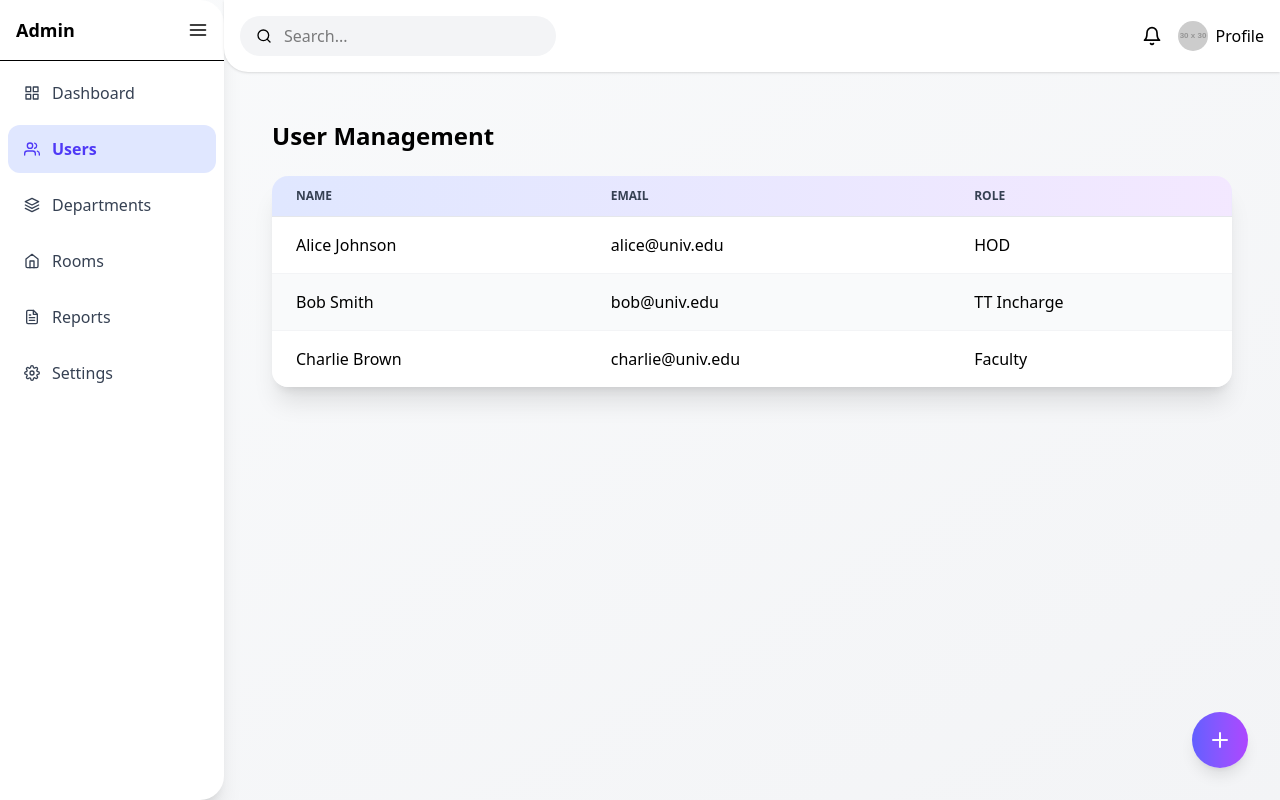
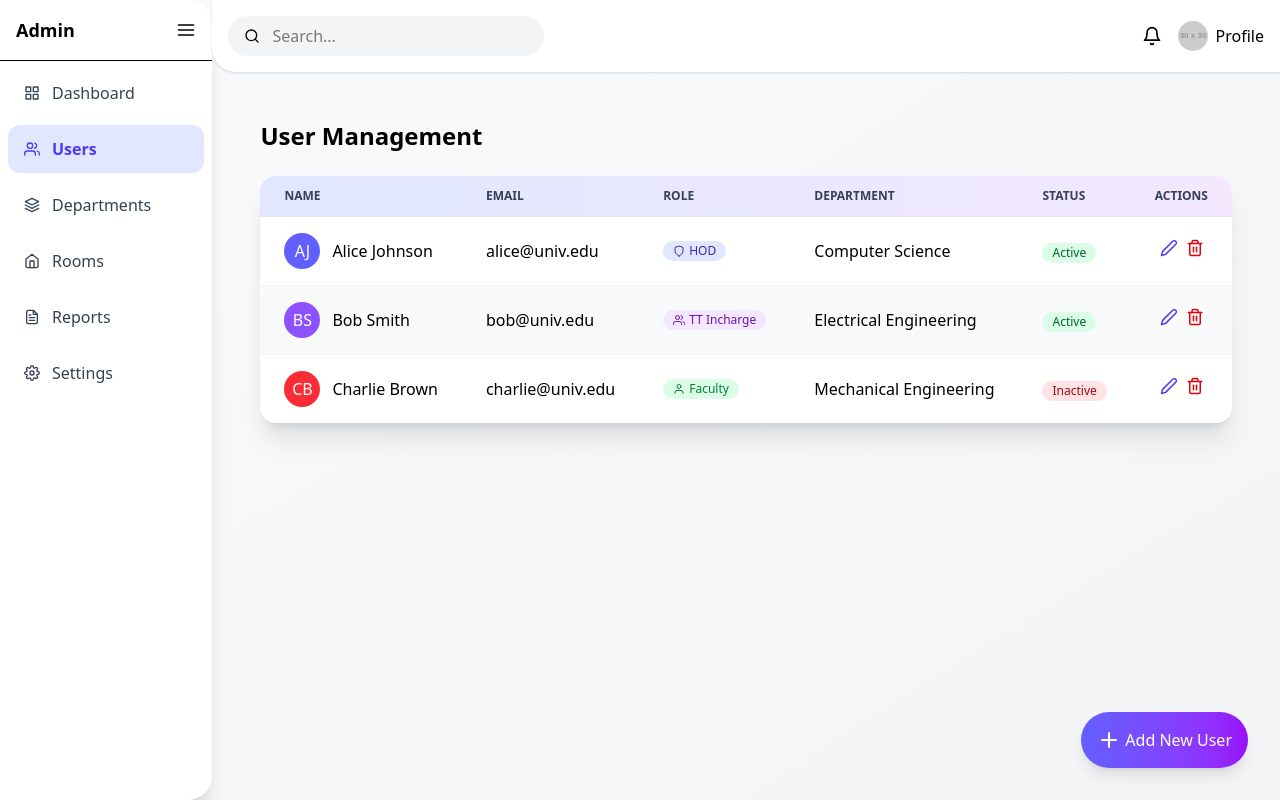
Before and after one commit to nihalsaran/engg-timetable, a React (Vite) app: page /users in a window 1280 px wide. Built offline with nearby package versions, Linux system fonts and the light colour scheme.

Commit message:
feat: enhance UserManagement component with user details, role badges, and improved modal functionality

```diff
--- a/src/components/SuperAdmin/UserManagement.jsx
+++ b/src/components/SuperAdmin/UserManagement.jsx
@@ -1,27 +1,123 @@
 import { useState } from 'react';
-import { FiPlus, FiUser, FiUsers } from 'react-icons/fi';
+import { FiPlus, FiEdit2, FiTrash2, FiEye, FiEyeOff, FiUser, FiUsers, FiShield } from 'react-icons/fi';
 
 const dummyUsers = [
-  { id: 1, name: 'Alice Johnson', email: 'alice@univ.edu', role: 'HOD' },
-  { id: 2, name: 'Bob Smith', email: 'bob@univ.edu', role: 'TT Incharge' },
-  { id: 3, name: 'Charlie Brown', email: 'charlie@univ.edu', role: 'Faculty' },
+  { id: 1, name: 'Alice Johnson', email: 'alice@univ.edu', role: 'HOD', department: 'Computer Science', active: true },
+  { id: 2, name: 'Bob Smith', email: 'bob@univ.edu', role: 'TT Incharge', department: 'Electrical Engineering', active: true },
+  { id: 3, name: 'Charlie Brown', email: 'charlie@univ.edu', role: 'Faculty', department: 'Mechanical Engineering', active: false },
+];
+
+const departments = [
+  'Computer Science',
+  'Electrical Engineering',
+  'Mechanical Engineering',
+  'Civil Engineering',
+  'Chemical Engineering'
 ];
 
 export default function UserManagement() {
   const [showModal, setShowModal] = useState(false);
-  const [formData, setFormData] = useState({ name: '', email: '', role: 'Faculty' });
+  const [formData, setFormData] = useState({
+    name: '',
+    email: '',
+    password: '',
+    role: 'Faculty',
+    department: '',
+    active: true
+  });
+  const [showPassword, setShowPassword] = useState(false);
+  const [editingId, setEditingId] = useState(null);
 
-  const openModal = () => setShowModal(true);
-  const closeModal = () => setShowModal(false);
+  const openModal = (user = null) => {
+    if (user) {
+      setFormData({
+        name: user.name,
+        email: user.email,
+        password: '',
+        role: user.role,
+        department: user.department,
+        active: user.active
+      });
+      setEditingId(user.id);
+    } else {
+      setFormData({
+        name: '',
+        email: '',
+        password: '',
+        role: 'Faculty',
+        department: '',
+        active: true
+      });
+      setEditingId(null);
+    }
+    setShowModal(true);
+  };
+
+  const closeModal = () => {
+    setShowModal(false);
+    setShowPassword(false);
+  };
 
   const handleChange = (e) => {
-    setFormData({ ...formData, [e.target.name]: e.target.value });
+    const value = e.target.type === 'checkbox' ? e.target.checked : e.target.value;
+    setFormData({ ...formData, [e.target.name]: value });
   };
 
   const handleSubmit = (e) => {
     e.preventDefault();
-    console.log('Saved user:', formData);
+    console.log('Saved user:', formData, 'Editing ID:', editingId);
     closeModal();
+  };
+
+  const togglePasswordVisibility = () => {
+    setShowPassword(!showPassword);
+  };
+
+  const handleDelete = (id) => {
+    console.log('Delete user with id:', id);
+    // Implement delete logic here
+  };
+
+  const getRoleBadgeColor = (role) => {
+    switch (role) {
+      case 'HOD': return 'bg-indigo-100 text-indigo-800';
+      case 'TT Incharge': return 'bg-purple-100 text-purple-800';
+      case 'Faculty': return 'bg-green-100 text-green-700';
+      default: return 'bg-gray-100 text-gray-800';
+    }
+  };
+
+  const getRoleIcon = (role) => {
+    switch (role) {
+      case 'HOD': return <FiShield className="mr-1" />;
+      case 'TT Incharge': return <FiUsers className="mr-1" />;
+      case 'Faculty': return <FiUser className="mr-1" />;
+      default: return null;
+    }
+  };
+
+  // Generate avatar initials from name
+  const getInitials = (name) => {
+    return name
+      .split(' ')
+      .map(word => word[0])
+      .join('')
+      .toUpperCase()
+      .substring(0, 2);
+  };
+
+  // Generate background color for avatar based on name
+  const getAvatarBg = (name) => {
+    const colors = [
+      'bg-indigo-500', 'bg-purple-500', 'bg-pink-500',
+      'bg-red-500', 'bg-orange-500', 'bg-amber-500',
+      'bg-yellow-500', 'bg-lime-500', 'bg-green-500',
+      'bg-emerald-500', 'bg-teal-500', 'bg-cyan-500',
+      'bg-sky-500', 'bg-blue-500', 'bg-violet-500'
+    ];
+
+    const hash = name.split('').reduce((acc, char) => acc + char.charCodeAt(0), 0);
+    return colors[hash % colors.length];
   };
 
   return (
@@ -36,14 +132,49 @@ export default function UserManagement() {
               <th className="px-6 py-3 text-left text-xs font-semibold text-gray-700 uppercase">Name</th>
               <th className="px-6 py-3 text-left text-xs font-semibold text-gray-700 uppercase">Email</th>
               <th className="px-6 py-3 text-left text-xs font-semibold text-gray-700 uppercase">Role</th>
+              <th className="px-6 py-3 text-left text-xs font-semibold text-gray-700 uppercase">Department</th>
+              <th className="px-6 py-3 text-left text-xs font-semibold text-gray-700 uppercase">Status</th>
+              <th className="px-6 py-3 text-right text-xs font-semibold text-gray-700 uppercase">Actions</th>
             </tr>
           </thead>
           <tbody className="divide-y divide-gray-100">
             {dummyUsers.map((user, idx) => (
               <tr key={user.id} className={idx % 2 === 0 ? 'bg-white' : 'bg-gray-50'}>
-                <td className="px-6 py-4 whitespace-nowrap">{user.name}</td>
+                <td className="px-6 py-4 whitespace-nowrap">
+                  <div className="flex items-center">
+                    <div className={`w-9 h-9 rounded-full flex items-center justify-center text-white font-medium ${getAvatarBg(user.name)}`}>
+                      {getInitials(user.name)}
+                    </div>
+                    <span className="ml-3">{user.name}</span>
+                  </div>
+                </td>
                 <td className="px-6 py-4 whitespace-nowrap">{user.email}</td>
-                <td className="px-6 py-4 whitespace-nowrap">{user.role}</td>
+                <td className="px-6 py-4 whitespace-nowrap">
+                  <span className={`inline-flex items-center px-2.5 py-0.5 rounded-full text-xs font-medium ${getRoleBadgeColor(user.role)}`}>
+                    {getRoleIcon(user.role)}
+                    {user.role}
+                  </span>
+                </td>
+                <td className="px-6 py-4 whitespace-nowrap">{user.department}</td>
+                <td className="px-6 py-4 whitespace-nowrap">
+                  <span className={`inline-flex items-center px-2.5 py-0.5 rounded-full text-xs font-medium ${user.active ? 'bg-green-100 text-green-800' : 'bg-red-100 text-red-800'}`}>
+                    {user.active ? 'Active' : 'Inactive'}
+                  </span>
+                </td>
+                <td className="px-6 py-4 whitespace-nowrap text-right">
+                  <button
+                    onClick={() => openModal(user)}
+                    className="text-indigo-600 hover:text-indigo-900 mx-1"
+                  >
+                    <FiEdit2 size={18} />
+                  </button>
+                  <button
+                    onClick={() => handleDelete(user.id)}
+                    className="text-red-600 hover:text-red-900 mx-1"
+                  >
+                    <FiTrash2 size={18} />
+                  </button>
+                </td>
               </tr>
             ))}
           </tbody>
@@ -52,71 +183,165 @@ export default function UserManagement() {
 
       {/* Floating Add Button */}
       <button
-        onClick={openModal}
-        className="fixed bottom-8 right-8 p-4 rounded-full bg-gradient-to-r from-indigo-500 to-purple-500 text-white shadow-lg hover:scale-105 transition"
+        onClick={() => openModal()}
+        className="fixed bottom-8 right-8 p-4 rounded-full bg-gradient-to-r from-indigo-500 to-purple-600 text-white shadow-lg hover:scale-105 transition flex items-center"
       >
-        <FiPlus size={24} />
+        <FiPlus size={24} className="mr-1" />
+        <span>Add New User</span>
       </button>
 
       {/* Modal */}
       {showModal && (
         <div className="fixed inset-0 flex items-center justify-center bg-black bg-opacity-40 backdrop-blur-sm z-50">
           <div className="bg-white rounded-3xl shadow-2xl p-8 w-11/12 max-w-md animate-fade-in-up">
-            <h2 className="text-xl font-semibold mb-6">Add / Edit User</h2>
+            <h2 className="text-xl font-semibold mb-6 flex items-center">
+              {editingId ? 'Edit User' : 'Add New User'}
+            </h2>
             <form onSubmit={handleSubmit} className="space-y-4">
+              {/* Name Input */}
               <div className="relative">
                 <input
                   name="name"
+                  id="name"
                   value={formData.name}
                   onChange={handleChange}
                   required
-                  className="w-full px-4 py-3 border border-gray-300 rounded-lg focus:ring-2 focus:ring-indigo-400 peer"
+                  className="w-full px-4 py-3 border border-gray-300 rounded-full focus:ring-2 focus:ring-indigo-400 focus:outline-none peer pt-6"
+                  placeholder=" "
                 />
-                <label className="absolute left-4 top-3 text-gray-500 transition-all peer-focus:-top-3 peer-focus:text-xs peer-focus:text-indigo-500 bg-white px-1">
+                <label
+                  htmlFor="name"
+                  className="absolute left-4 top-3 text-gray-500 text-sm transition-all peer-focus:top-1 peer-focus:text-xs peer-focus:text-indigo-500 peer-placeholder-shown:top-3 peer-placeholder-shown:text-base peer-not-placeholder-shown:top-1 peer-not-placeholder-shown:text-xs"
+                >
                   Name
                 </label>
               </div>
+
+              {/* Email Input */}
               <div className="relative">
                 <input
                   name="email"
+                  id="email"
                   type="email"
                   value={formData.email}
                   onChange={handleChange}
                   required
-                  className="w-full px-4 py-3 border border-gray-300 rounded-lg focus:ring-2 focus:ring-indigo-400 peer"
+                  className="w-full px-4 py-3 border border-gray-300 rounded-full focus:ring-2 focus:ring-indigo-400 focus:outline-none peer pt-6"
+                  placeholder=" "
                 />
-                <label className="absolute left-4 top-3 text-gray-500 transition-all peer-focus:-top-3 peer-focus:text-xs peer-focus:text-indigo-500 bg-white px-1">
+                <label
+                  htmlFor="email"
+                  className="absolute left-4 top-3 text-gray-500 text-sm transition-all peer-focus:top-1 peer-focus:text-xs peer-focus:text-indigo-500 peer-placeholder-shown:top-3 peer-placeholder-shown:text-base peer-not-placeholder-shown:top-1 peer-not-placeholder-shown:text-xs"
+                >
                   Email
                 </label>
               </div>
+
+              {/* Password Input with Toggle */}
+              <div className="relative">
+                <input
+                  name="password"
+                  id="password"
+                  type={showPassword ? "text" : "password"}
+                  value={formData.password}
+                  onChange={handleChange}
+                  required={!editingId}
+                  className="w-full px-4 py-3 border border-gray-300 rounded-full focus:ring-2 focus:ring-indigo-400 focus:outline-none peer pt-6 pr-12"
+                  placeholder=" "
+                />
+                <label
+                  htmlFor="password"
+                  className="absolute left-4 top-3 text-gray-500 text-sm transition-all peer-focus:top-1 peer-focus:text-xs peer-focus:text-indigo-500 peer-placeholder-shown:top-3 peer-placeholder-shown:text-base peer-not-placeholder-shown:top-1 peer-not-placeholder-shown:text-xs"
+                >
+                  Password {editingId && '(leave blank to keep current)'}
+                </label>
+                <button
+                  type="button"
+                  onClick={togglePasswordVisibility}
+                  className="absolute right-4 top-1/2 transform -translate-y-1/2 text-gray-500"
+                >
+                  {showPassword ? <FiEyeOff size={18} /> : <FiEye size={18} />}
+                </button>
+              </div>
+
+              {/* Role Dropdown */}
               <div className="relative">
                 <select
                   name="role"
+                  id="role"
                   value={formData.role}
                   onChange={handleChange}
-                  className="w-full px-4 py-3 border border-gray-300 rounded-lg focus:ring-2 focus:ring-indigo-400"
+                  className="w-full px-4 py-3 border border-gray-300 rounded-full focus:ring-2 focus:ring-indigo-400 focus:outline-none appearance-none pt-6"
                 >
                   <option value="HOD">HOD</option>
                   <option value="TT Incharge">TT Incharge</option>
                   <option value="Faculty">Faculty</option>
                 </select>
-                <label className="absolute left-4 -top-3 text-xs text-indigo-500 bg-white px-1">
+                <label
+                  htmlFor="role"
+                  className="absolute left-4 top-1 text-xs text-indigo-500"
+                >
                   Role
                 </label>
+                <div className="absolute right-4 top-1/2 transform -translate-y-1/2 pointer-events-none">
+                  {getRoleIcon(formData.role)}
+                </div>
               </div>
+
+              {/* Department Dropdown */}
+              <div className="relative">
+                <select
+                  name="department"
+                  id="department"
+                  value={formData.department}
+                  onChange={handleChange}
+                  required
+                  className="w-full px-4 py-3 border border-gray-300 rounded-full focus:ring-2 focus:ring-indigo-400 focus:outline-none appearance-none pt-6"
+                >
+                  <option value="" disabled>Select Department</option>
+                  {departments.map((dept) => (
+                    <option key={dept} value={dept}>{dept}</option>
+                  ))}
+                </select>
+                <label
+                  htmlFor="department"
+                  className="absolute left-4 top-1 text-xs text-indigo-500"
+                >
+                  Department
+                </label>
+              </div>
+
+              {/* Active Status Toggle */}
+              <div className="flex items-center justify-between p-3 border border-gray-200 rounded-full">
+                <span className="text-sm font-medium text-gray-700">User Status</span>
+                <label className="relative inline-flex items-center cursor-pointer">
+                  <input
+                    type="checkbox"
+                    name="active"
+                    checked={formData.active}
+                    onChange={handleChange}
+                    className="sr-only peer"
+                  />
+                  <div className="w-11 h-6 bg-gray-200 rounded-full peer peer-checked:after:translate-x-full peer-checked:after:border-white after:content-[''] after:absolute after:top-[2px] after:left-[2px] after:bg-white after:border-gray-300 after:border after:rounded-full after:h-5 after:w-5 after:transition-all peer-checked:bg-indigo-600"></div>
+                  <span className="ml-2 text-sm font-medium text-gray-700">
+                    {formData.active ? 'Active' : 'Inactive'}
+                  </span>
+                </label>
+              </div>
+
               <div className="flex justify-end gap-4 mt-6">
                 <button
                   type="button"
                   onClick={closeModal}
-                  className="px-4 py-2 rounded-full border border-gray-300 hover:bg-gray-100 transition"
+                  className="px-4 py-2 rounded-full border border-gray-300 hover:bg-gray-100 transition flex items-center"
                 >
-                  Cancel
+                  ❌ Cancel
                 </button>
                 <button
                   type="submit"
-                  className="px-4 py-2 rounded-full bg-indigo-600 text-white hover:bg-indigo-700 transition"
+                  className="px-4 py-2 rounded-full bg-gradient-to-r from-indigo-500 to-purple-600 text-white hover:from-indigo-600 hover:to-purple-700 transition flex items-center"
                 >
-                  💾 Save
+                  💾 Save User
                 </button>
               </div>
             </form>
```
